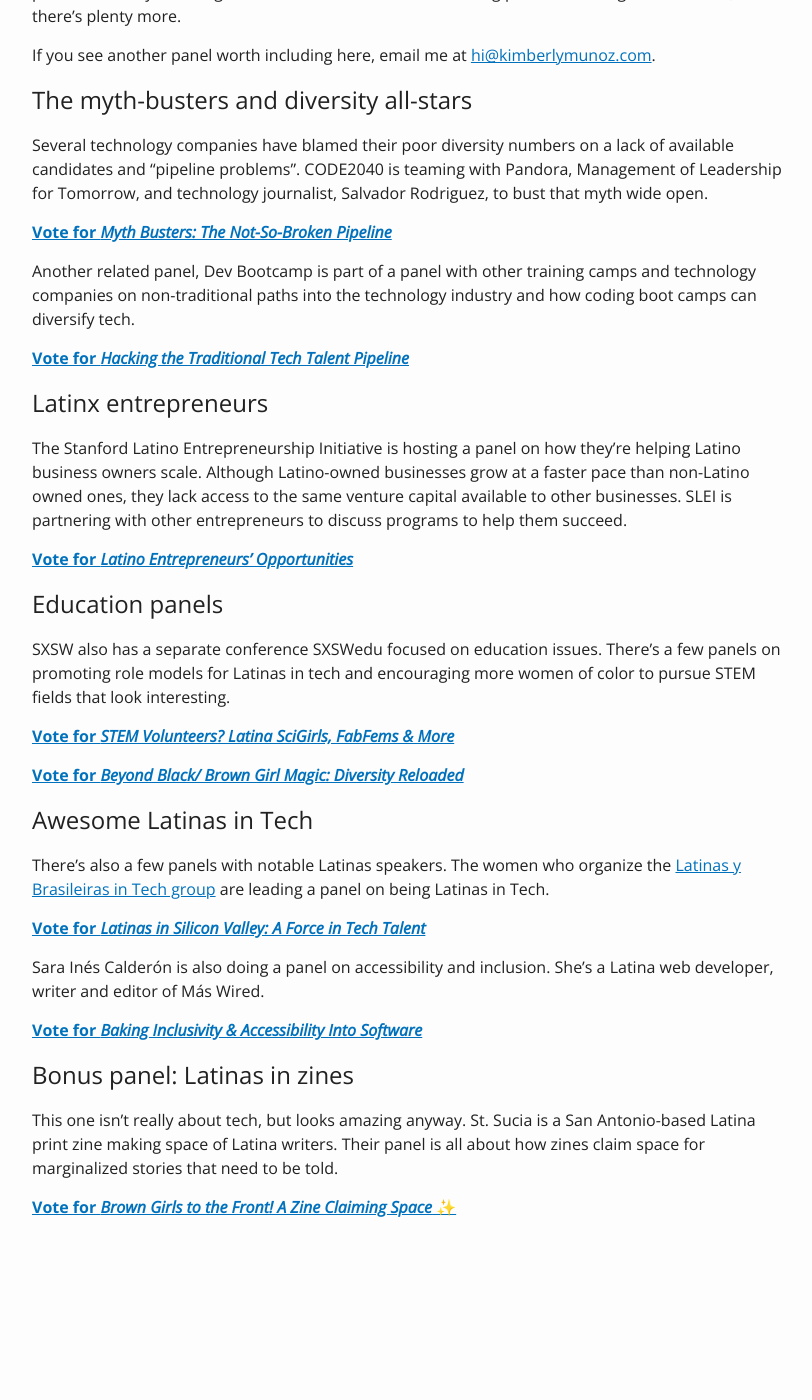
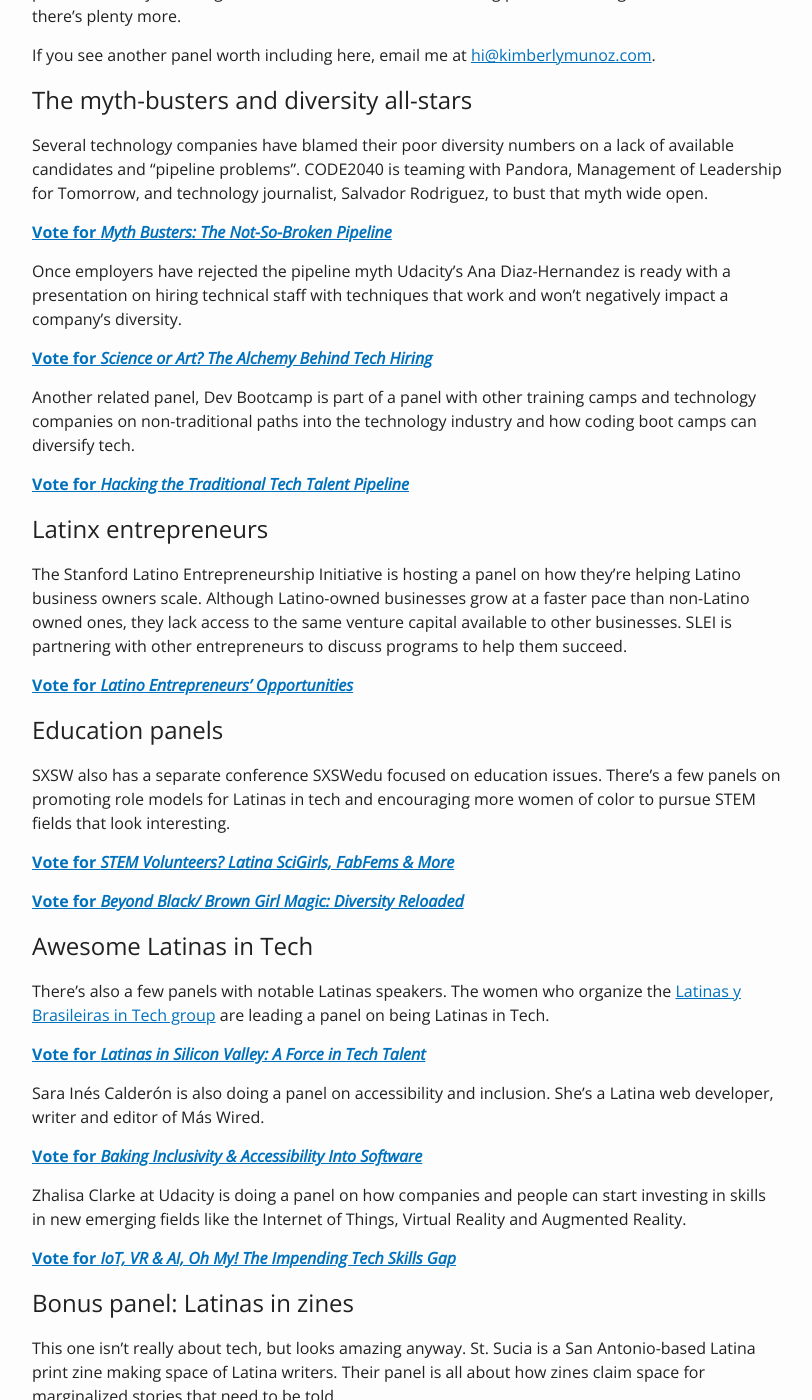
Before and after one commit to KimberlyMunoz/KimberlyMunoz.github.io, a Jekyll site: the page built from _posts/2016-08-11-send-latinx-speakers-to-sxsw.md, in a window 1280 px wide and 1400 px high, scrolled down 728 px. Shown: the whole window, without its empty margins (233-1045 px from the left). Built offline with Jekyll 4.4.1, drawn with Linux system fonts in a browser that asks for light colours; before the commit the page ends 1962 px from its top, so only the background shows below that.

Commit message:
Added new panels from Latinas at Udacity

```diff
--- a/_posts/2016-08-11-send-latinx-speakers-to-sxsw.md
+++ b/_posts/2016-08-11-send-latinx-speakers-to-sxsw.md
@@ -32,8 +32,12 @@
 CODE2040 is teaming with Pandora, Management of Leadership for Tomorrow, and
 technology journalist, Salvador Rodriguez, to bust that myth wide open.
 
+**[Vote for _Myth Busters: The Not-So-Broken Pipeline_](http://panelpicker.sxsw.com/vote/66392)**
 
-**[Vote for _Myth Busters: The Not-So-Broken Pipeline_](http://panelpicker.sxsw.com/vote/66392)**
+Once employers have rejected the pipeline myth Udacity's Ana Diaz-Hernandez is ready with a presentation
+on hiring technical staff with techniques that work and won't negatively impact a company's diversity.
+
+**[Vote for _Science or Art? The Alchemy Behind Tech Hiring_](http://panelpicker.sxsw.com/vote/67458)**
 
 Another related panel, Dev Bootcamp is part of a panel with other training camps and technology companies
 on non-traditional paths into the technology industry and how coding boot camps can diversify tech.
@@ -76,6 +80,11 @@
 
 **[Vote for _Baking Inclusivity & Accessibility Into Software_](http://panelpicker.sxsw.com/vote/61547)**
 
+Zhalisa Clarke at Udacity is doing a panel on how companies and people can start investing in skills
+in new emerging fields like the Internet of Things, Virtual Reality and Augmented Reality.
+
+**[Vote for _IoT, VR & AI, Oh My! The Impending Tech Skills Gap_](http://panelpicker.sxsw.com/vote/67511)**
+
 
 ## Bonus panel: Latinas in zines
 
```
